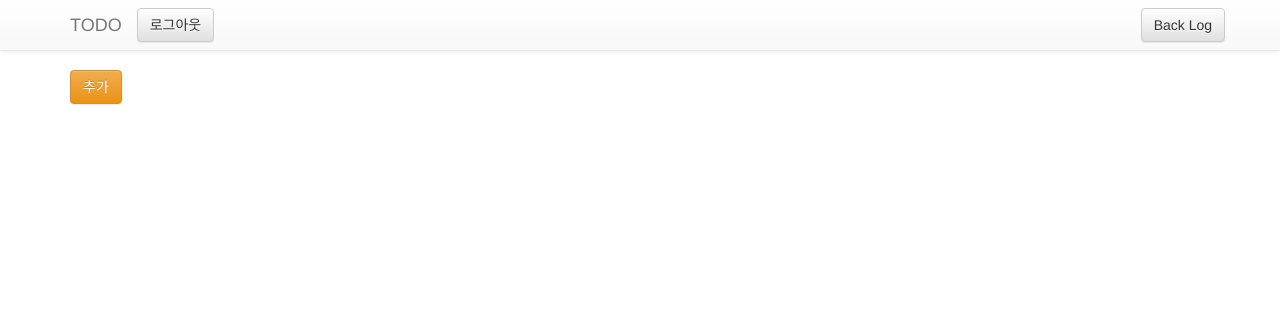
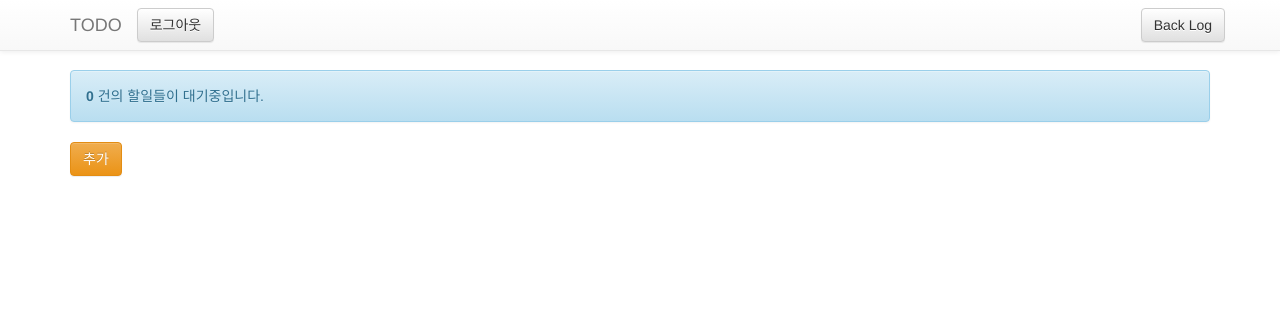
Before and after one commit to chang12/django-todo, a Django app: page / in a window 1280 px wide. Shown: the top 311 px of the page. Run offline with Django 3.2, Linux system fonts and the light colour scheme; the visitor is signed in with stand-in values (Sample User, id 1); data that the repository does not hold is empty; some libraries are stand-ins or nearby versions.

Commit message:
Bootstrap 의 Alert 컴포넌트를 써서 할일 개수 표시

```diff
--- a/todo/post/templates/post/index.html
+++ b/todo/post/templates/post/index.html
@@ -79,6 +79,9 @@
 </nav>
 
 <div class="container">
+    <div class="alert alert-info" role="alert">
+        <strong>{{ tasks|length }}</strong> 건의 할일들이 대기중입니다.
+    </div>
     <div class="button-group">
         <button type="button" class="btn btn-warning btn-add btn-toggle">추가</button>
         <button type="button" class="btn btn-warning btn-post btn-toggle">생성</button>
```
